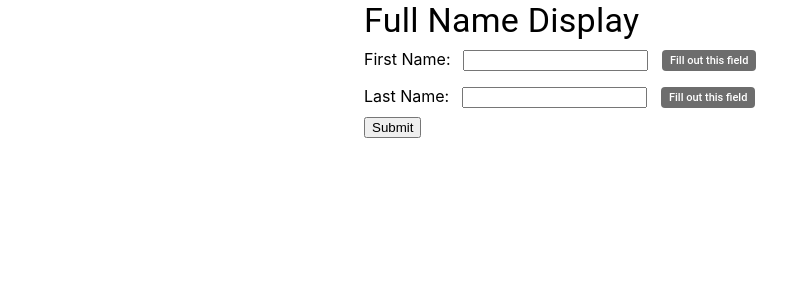
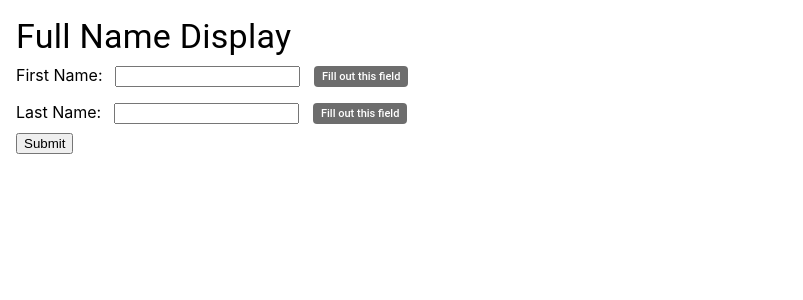
Before and after one commit to devenpawar/XDisplayName, a React (Create React App) app: page / in a window 1280 px wide. Shown: the top 300 px of the page, without its empty margins (0-803 px from the left). Built offline with nearby package versions, Linux system fonts and the light colour scheme.

Commit message:
fourth commit

```diff
--- a/src/App.js
+++ b/src/App.js
@@ -1,11 +1,5 @@
 import React, { useState } from "react";
-import {
-  TextField,
-  Button,
-  Typography,
-  Container,
-  Tooltip,
-} from "@mui/material";
+import { Typography, Tooltip } from "@mui/material";
 import "./App.css";
 
 function App() {
@@ -25,7 +19,7 @@ function App() {
   };
 
   return (
-    <Container maxWidth="sm">
+    <div class="App">
       <Typography variant="h4">Full Name Display</Typography>
       <form onSubmit={handleSubmit}>
         <div>
@@ -71,7 +65,7 @@ function App() {
             {error}
           </Typography>
         )}
-        <button type="submit" variant="contained" color="primary" >
+        <button type="submit" variant="contained" color="primary">
           Submit
         </button>
       </form>
@@ -84,7 +78,7 @@ function App() {
           Full Name: {submittedName}
         </Typography>
       )}
-    </Container>
+    </div>
   );
 }
 
```
